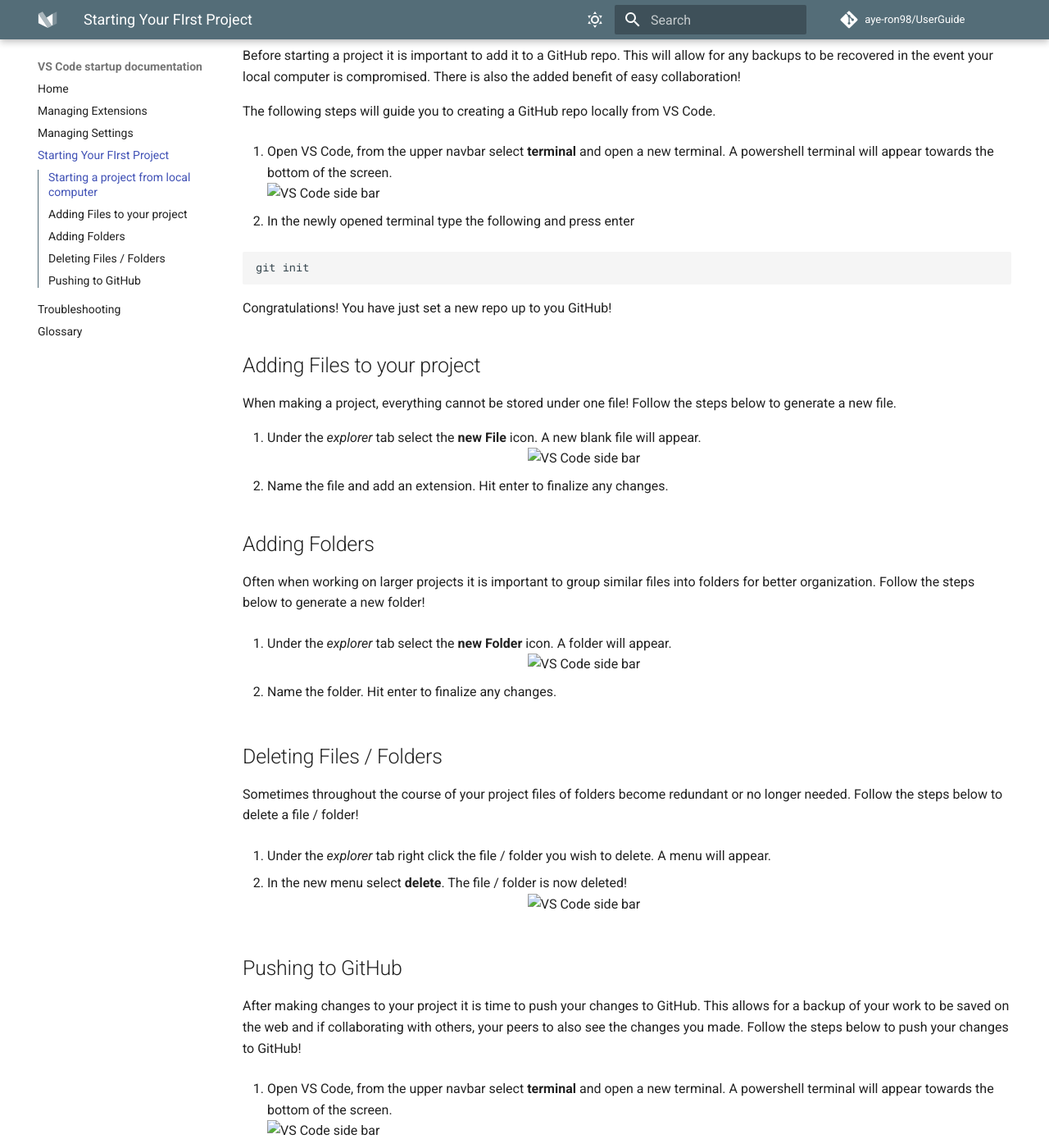
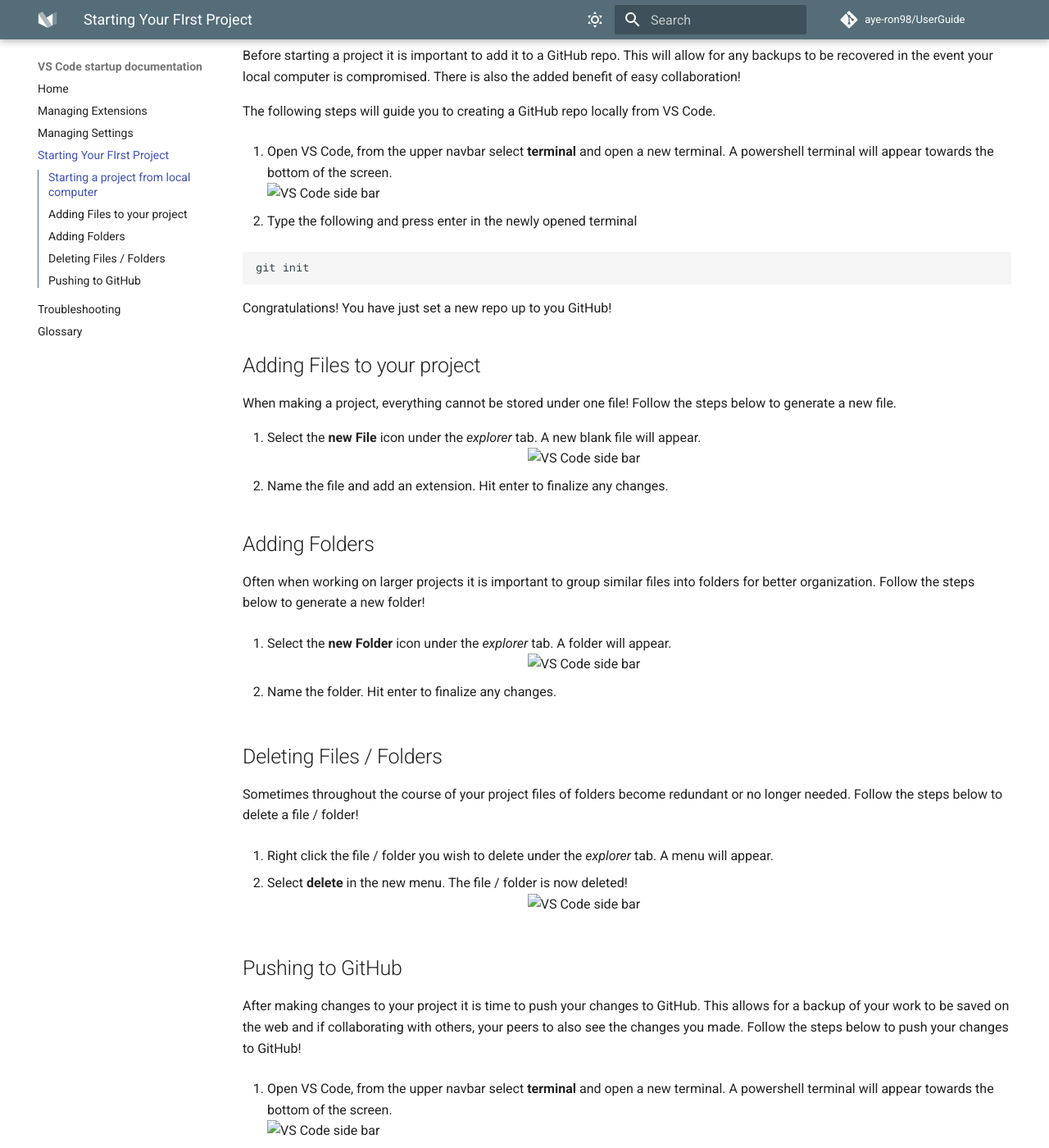
Before and after one commit to aye-ron98/UserGuide, an MkDocs documentation site: the page built from docs/pages/setup.md, in a window 1280 px wide and 1400 px high, scrolled down 308 px. Shown: the whole window at 82% size. Built offline with MkDocs 1.6.1 and Material for MkDocs 9.7.7, drawn with Linux system fonts in a browser that asks for light colours; nearby versions of some CDN libraries; comment, search, counter and statistics services are not loaded; some of the changed text lies outside the part shown.

Commit message:
Rephrase the word in set up page

````diff
--- a/docs/pages/setup.md
+++ b/docs/pages/setup.md
@@ -13,7 +13,7 @@
 1. Open VS Code, from the upper navbar select **terminal** and open a new terminal. A powershell terminal will appear towards the bottom of the screen.
 <img src="../images/setup2.jpg" alt="VS Code side bar" style="display: block;margin-left: auto;margin-right: auto;height:30%;max-height:200px">
 
-2. In the newly opened terminal type the following and press enter
+2. Type the following and press enter in the newly opened terminal
 
 ```{.js .annotate}
 git init
@@ -25,7 +25,7 @@
 
 When making a project, everything cannot be stored under one file! Follow the steps below to generate a new file.
 
-1. Under the _explorer_ tab select the **new File** icon. A new blank file will appear.<br>
+1. Select the **new File** icon under the _explorer_ tab. A new blank file will appear.<br>
 <img src="../images/setup1.jpg" alt="VS Code side bar" style="display: block;margin-left: auto;margin-right: auto;width:30%;max-width:500px">
 2. Name the file and add an extension. Hit enter to finalize any changes.
 
@@ -33,7 +33,7 @@
 
 Often when working on larger projects it is important to group similar files into folders for better organization. Follow the steps below to generate a new folder!
 
-1. Under the _explorer_ tab select the **new Folder** icon. A folder will appear.<br>
+1. Select the **new Folder** icon under the _explorer_ tab. A folder will appear.<br>
 <img src="../images/setup5.jpg" alt="VS Code side bar" style="display: block;margin-left: auto;margin-right: auto;width:30%;max-width:500px">
 
 2. Name the folder. Hit enter to finalize any changes.
@@ -42,9 +42,9 @@
 
 Sometimes throughout the course of your project files of folders become redundant or no longer needed. Follow the steps below to delete a file / folder!
 
-1. Under the _explorer_ tab right click the file / folder you wish to delete. A menu will appear.
+1. Right click the file / folder you wish to delete under the _explorer_ tab. A menu will appear.
 
-2. In the new menu select **delete**. The file / folder is now deleted!
+2. Select **delete** in the new menu. The file / folder is now deleted!
 <br>
 <img src="../images/setup3.jpg" alt="VS Code side bar" style="display: block;margin-left: auto;margin-right: auto;width:30%;max-width:500px">
 
@@ -56,7 +56,7 @@
 <br>
 <img src="../images/setup4.jpg" alt="VS Code side bar" style="display: block;margin-left: auto;margin-right: auto;height:30%;max-height:200px">
 
-2. In the newly opened terminal type the following and press enter.
+2. Type the following in the newly opened terminal and press enter.
 
 ```{.js .annotate}
 git add .
````
Also changed, not shown: other parts of docs/pages/setup.md (+1 -1 lines).
